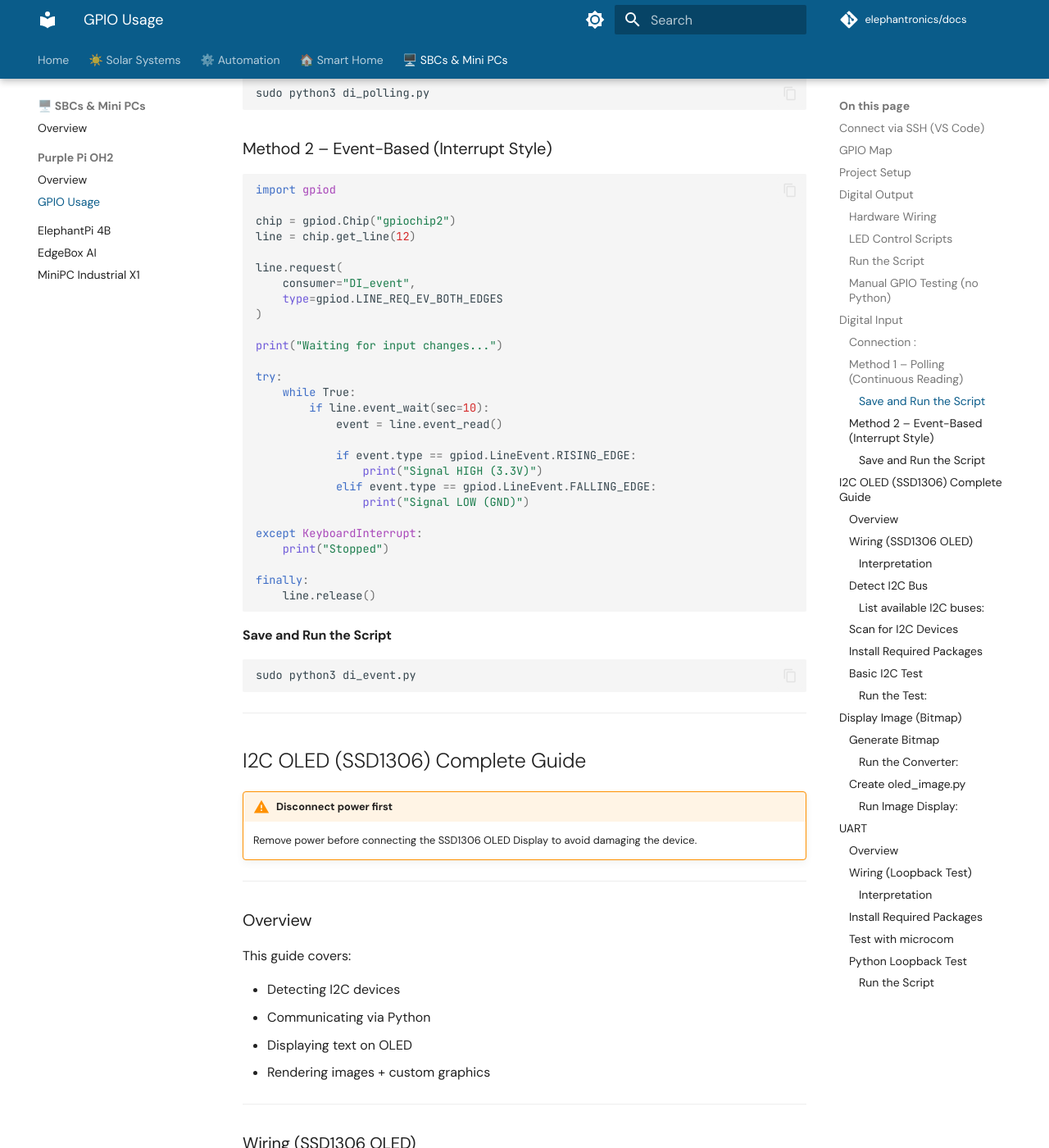
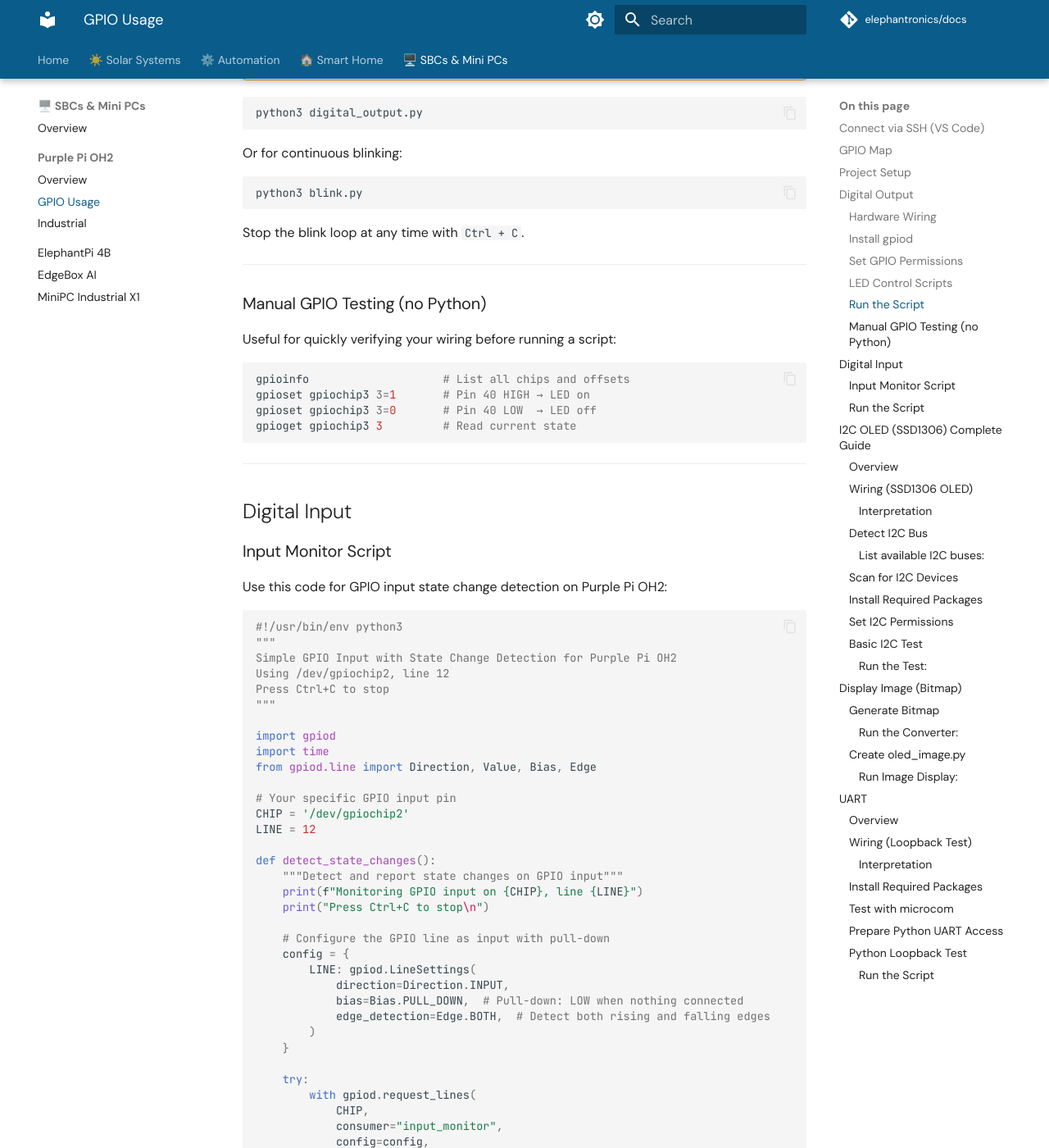
Before and after one commit to MyLifeMyRulesMyCar/elephantronics-documents, an MkDocs documentation site: the page built from docs/sbcs-mini-pcs/purple-pi-oh2/gpio.md, in a window 1280 px wide and 1400 px high, scrolled down 5424 px. Shown: the whole window at 82% size. Built offline with MkDocs 1.6.1 and Material for MkDocs 9.7.7, drawn with Linux system fonts in a browser that asks for light colours; comment, search, counter and statistics services are not loaded; some of the changed text lies outside the part shown.

Commit message:
modbus added and GPIO added with proper permmisions

````diff
--- a/docs/sbcs-mini-pcs/purple-pi-oh2/gpio.md
+++ b/docs/sbcs-mini-pcs/purple-pi-oh2/gpio.md
@@ -104,59 +104,200 @@
 
 ---
 
+### Install gpiod
+
+First, install the required gpiod package:
+
+```bash
+pip install gpiod
+```
+
+---
+
+### Set GPIO Permissions
+
+Grant permissions to access GPIO devices:
+
+```bash
+sudo chmod 666 /dev/gpiochip*
+```
+
+---
+
 ### LED Control Scripts
 
-=== "Single blink"
+=== "Single blink - digital_output.py"
 
     ```python
+    #!/usr/bin/env python3
+    """
+    Simple LED On/Off for Purple Pi OH2
+    Using /dev/gpiochip3, line 3
+    """
+
     import gpiod
     import time
+    from gpiod.line import Direction, Value
 
-    chip = gpiod.Chip("gpiochip3")
-    line = chip.get_line(3)          # Pin 40 = gpiochip3 offset 3
-    line.request(consumer="LED", type=gpiod.LINE_REQ_DIR_OUT)
+    # Your specific GPIO pin
+    CHIP = '/dev/gpiochip3'
+    LINE = 3
 
-    print("LED ON")
-    line.set_value(1)
-    time.sleep(2)
+    def led_on():
+        """Turn LED on"""
+        with gpiod.request_lines(
+            CHIP,
+            consumer="led_control",
+            config={
+                LINE: gpiod.LineSettings(
+                    direction=Direction.OUTPUT,
+                    output_value=Value.ACTIVE,
+                )
+            },
+        ) as request:
+            request.set_value(LINE, Value.ACTIVE)
+            print("LED is ON")
 
-    print("LED OFF")
-    line.set_value(0)
-    line.release()
+    def led_off():
+        """Turn LED off"""
+        with gpiod.request_lines(
+            CHIP,
+            consumer="led_control",
+            config={
+                LINE: gpiod.LineSettings(
+                    direction=Direction.OUTPUT,
+                    output_value=Value.INACTIVE,
+                )
+            },
+        ) as request:
+            request.set_value(LINE, Value.INACTIVE)
+            print("LED is OFF")
+
+    def main():
+        print("Simple LED Controller - GPIO3 Line 3\n")
+
+        # Turn LED on
+        led_on()
+
+        # Wait 2 seconds
+        time.sleep(2)
+
+        # Turn LED off
+        led_off()
+
+    if __name__ == "__main__":
+        main()
     ```
 
-=== "Continuous blink loop"
+=== "Continuous blink - blink.py"
 
     ```python
+    #!/usr/bin/env python3
+    """
+    Continuous LED Blinking for Purple Pi OH2
+    Using /dev/gpiochip3, line 3
+    Press Ctrl+C to stop
+    """
+
     import gpiod
     import time
+    import signal
+    import sys
+    from gpiod.line import Direction, Value
 
-    chip = gpiod.Chip("gpiochip3")
-    line = chip.get_line(3)
-    line.request(consumer="LED", type=gpiod.LINE_REQ_DIR_OUT)
+    # Your specific GPIO pin
+    CHIP = '/dev/gpiochip3'
+    LINE = 3
 
-    try:
+    # Global variable to control blinking
+    blinking = True
+
+    def signal_handler(sig, frame):
+        """Handle Ctrl+C gracefully"""
+        global blinking
+        print("\n\nStopping blinking...")
+        blinking = False
+        # Turn LED off before exiting
+        try:
+            with gpiod.request_lines(
+                CHIP,
+                consumer="led_control",
+                config={
+                    LINE: gpiod.LineSettings(
+                        direction=Direction.OUTPUT,
+                        output_value=Value.INACTIVE,
+                    )
+                },
+            ) as request:
+                request.set_value(LINE, Value.INACTIVE)
+                print("LED turned off")
+        except:
+            pass
+        sys.exit(0)
+
+    def continuous_blink(interval=0.5):
+        """Blink LED continuously until Ctrl+C is pressed"""
+        global blinking
+
+        # Register signal handler for Ctrl+C
+        signal.signal(signal.SIGINT, signal_handler)
+
+        print("Continuous Blinking Mode - GPIO3 Line 3")
+        print("Press Ctrl+C to stop\n")
+
+        try:
+            with gpiod.request_lines(
+                CHIP,
+                consumer="led_blink",
+                config={
+                    LINE: gpiod.LineSettings(
+                        direction=Direction.OUTPUT,
+                        output_value=Value.INACTIVE,
+                    )
+                },
+            ) as request:
+
+                while blinking:
+                    # LED ON
+                    request.set_value(LINE, Value.ACTIVE)
+                    print("LED ON")
+                    time.sleep(interval)
+
+                    # LED OFF
+                    request.set_value(LINE, Value.INACTIVE)
+                    print("LED OFF")
+                    time.sleep(interval)
+
+        except Exception as e:
+            print(f"Error: {e}")
+
+    def main():
+        # Start continuous blinking with 0.5 second intervals
+        continuous_blink(interval=0.5)
+
+        # Keep the program running
         while True:
-            line.set_value(1)
-            time.sleep(1)
-            line.set_value(0)
-            time.sleep(1)
-    except KeyboardInterrupt:
-        print("Stopped")
-    finally:
-        line.set_value(0)
-        line.release()
+            time.sleep(0.1)
+
+    if __name__ == "__main__":
+        main()
     ```
 
 ---
 
 ### Run the Script
 
-!!! warning "sudo required"
-    GPIO access requires root privileges on this board.
+!!! warning "Permissions required"
+    GPIO access requires proper permissions. Make sure you've run the permission command above.
 
 ```bash
-sudo python3 led_controller.py
+python3 digital_output.py
+```
+
+Or for continuous blinking:
+
+```bash
+python3 blink.py
 ```
 
 Stop the blink loop at any time with `Ctrl + C`.
@@ -178,80 +319,87 @@
 
 ## Digital Input
 
-### Connection :
+### Input Monitor Script
 
-* **GPIO7** → Input pin
-* **3.3V** → HIGH signal
-* **GND** → LOW signal
-
-> It is recommended to use a pull-up resistor to ensure a stable input signal and avoid floating values.
-
-### Method 1 – Polling (Continuous Reading)
+Use this code for GPIO input state change detection on Purple Pi OH2:
 
 ```python
+#!/usr/bin/env python3
+"""
+Simple GPIO Input with State Change Detection for Purple Pi OH2
+Using /dev/gpiochip2, line 12
+Press Ctrl+C to stop
+"""
+
 import gpiod
 import time
+from gpiod.line import Direction, Value, Bias, Edge
 
-chip = gpiod.Chip("gpiochip2")   # GPIO controller
-line = chip.get_line(12)         # GPIO76
+# Your specific GPIO input pin
+CHIP = '/dev/gpiochip2'
+LINE = 12
 
-# Request line as input
-line.request(consumer="di_test", type=gpiod.LINE_REQ_DIR_IN)
+def detect_state_changes():
+    """Detect and report state changes on GPIO input"""
+    print(f"Monitoring GPIO input on {CHIP}, line {LINE}")
+    print("Press Ctrl+C to stop\n")
 
-try:
-    while True:
-        value = line.get_value()
-        print("DI Value:", value)  # 0 or 1
-        time.sleep(1)
+    # Configure the GPIO line as input with pull-down
+    config = {
+        LINE: gpiod.LineSettings(
+            direction=Direction.INPUT,
+            bias=Bias.PULL_DOWN,  # Pull-down: LOW when nothing connected
+            edge_detection=Edge.BOTH,  # Detect both rising and falling edges
+        )
+    }
 
-except KeyboardInterrupt:
-    print("Stopped")
+    try:
+        with gpiod.request_lines(
+            CHIP,
+            consumer="input_monitor",
+            config=config,
+        ) as request:
 
-finally:
-    line.release()
+            previous_state = None
+
+            while True:
+                # Read current value
+                current_value = request.get_value(LINE)
+
+                # Check for state change
+                if previous_state is not None and current_value != previous_state:
+                    if current_value == Value.ACTIVE:
+                        print("🔘 HIGH (Button PRESSED or signal HIGH)")
+                    else:
+                        print("🔘 LOW (Button RELEASED or signal LOW)")
+
+                previous_state = current_value
+
+                # Small delay to prevent CPU overuse
+                time.sleep(0.01)
+
+    except KeyboardInterrupt:
+        print("\n\nMonitoring stopped")
+    except Exception as e:
+        print(f"Error: {e}")
+
+def main():
+    print("=" * 50)
+    print("GPIO Input State Change Detector")
+    print("=" * 50)
+    detect_state_changes()
+
+if __name__ == "__main__":
+    main()
 ```
 
-#### Save and Run the Script
+### Run the Script
+
+Make sure GPIO permissions are granted before running the script:
 
 ```bash
-sudo python3 di_polling.py
-```
-
-### Method 2 – Event-Based (Interrupt Style)
-
-```python
-import gpiod
-
-chip = gpiod.Chip("gpiochip2")
-line = chip.get_line(12)
-
-line.request(
-    consumer="DI_event",
-    type=gpiod.LINE_REQ_EV_BOTH_EDGES
-)
-
-print("Waiting for input changes...")
-
-try:
-    while True:
-        if line.event_wait(sec=10):
-            event = line.event_read()
-
-            if event.type == gpiod.LineEvent.RISING_EDGE:
-                print("Signal HIGH (3.3V)")
-            elif event.type == gpiod.LineEvent.FALLING_EDGE:
-                print("Signal LOW (GND)")
-
-except KeyboardInterrupt:
-    print("Stopped")
-
-finally:
-    line.release()
-```
-#### Save and Run the Script
-
-```bash
-sudo python3 di_event.py
+sudo chmod 666 /dev/gpiochip*
+python3 digital_input.py
 ```
 
 ---
@@ -350,6 +498,16 @@
 
 ---
 
+### Set I2C Permissions
+
+Grant permissions to access I2C devices before running scripts:
+
+```bash
+sudo chmod 666 /dev/i2c-4
+```
+
+---
+
 ### Basic I2C Test
 
 Create the `i2c_test.py` script:
@@ -436,7 +594,7 @@
 #### Run the Test:
 
 ```bash
-sudo python3 i2c_test.py
+python3 i2c_test.py
 ```
 
 **Expected Output:**
@@ -605,7 +763,7 @@
 #### Run Image Display:
 
 ```bash
-sudo python3 oled_image.py
+python3 oled_image.py
 ```
 
 ---
@@ -651,6 +809,8 @@
 sudo apt install microcom python3-serial -y
 ```
 
+
+
 ---
 
 ### Test with microcom
@@ -668,7 +828,25 @@
 
 ---
 
+### Prepare Python UART Access
+
+To run the Python loopback test without `sudo`, add your user to the `dialout` group and restart your session:
+
+```bash
+sudo usermod -a -G dialout $USER
+```
+
+After running this, log out and log back in. Close all VS Code SSH terminals, then open a fresh SSH session, activate the virtual environment, and run the test code.
+
+---
+
 ### Python Loopback Test
+
+Activate your Python virtual environment and install `pyserial`:
+
+```bash
+pip install pyserial
+```
 
 Create `loopback_test.py`:
 
@@ -735,11 +913,9 @@
 
 #### Run the Script
 
-!!! warning "sudo required"
-    UART access requires root privileges.
 
 ```bash
-sudo python3 loopback_test.py
+python3 loopback_test.py
 ```
 
 Stop the test at any time with `Ctrl + C`.
--- a/mkdocs.yml
+++ b/mkdocs.yml
@@ -73,6 +73,7 @@
     - Purple Pi OH2:
       - Overview: sbcs-mini-pcs/purple-pi-oh2/index.md
       - GPIO Usage: sbcs-mini-pcs/purple-pi-oh2/gpio.md
+      - Industrial: sbcs-mini-pcs/purple-pi-oh2/Industrial.md
     - ElephantPi 4B: sbcs-mini-pcs/elephantpi-4b.md
     - EdgeBox AI: sbcs-mini-pcs/edgebox-ai.md
     - MiniPC Industrial X1: sbcs-mini-pcs/minipc-industrial-x1.md
````
Also changed, not shown: docs/sbcs-mini-pcs/purple-pi-oh2/Industrial.md (added, +213 -0 lines), docs/sbcs-mini-pcs/purple-pi-oh2/images/modbus.png (added), docs/sbcs-mini-pcs/purple-pi-oh2/images/modbus_cct.png (added).
